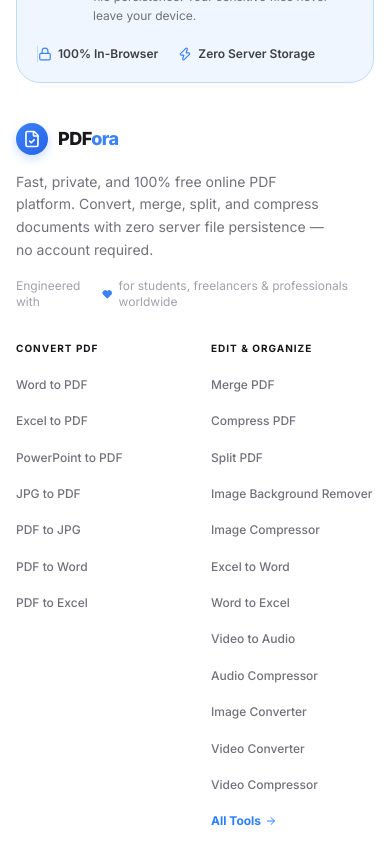
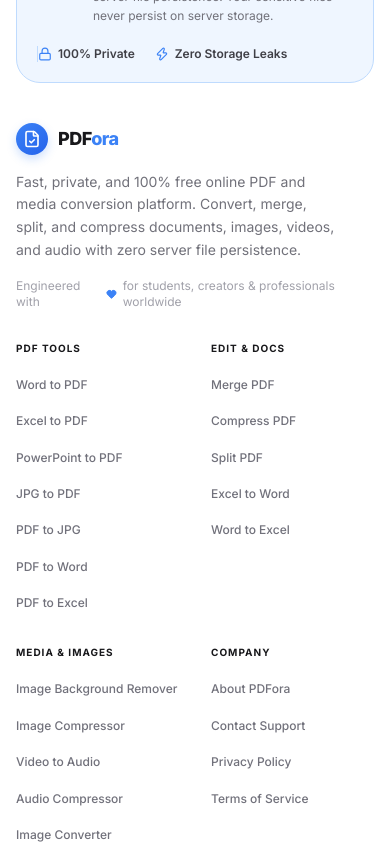
Before and after one commit to nimradeveloper812-collab/PDFora, a React (Vite) app: page / in a window 390 px wide. Shown: the part 10600-11444 px from the top of the page. Built offline with nearby package versions, Linux system fonts and the light colour scheme; a web font is replaced by a local one.

Commit message:
Display all 19 PDF, image, video, and audio tools in Header, Home, and Footer

```diff
--- a/src/components/layout/Footer.jsx
+++ b/src/components/layout/Footer.jsx
@@ -3,8 +3,9 @@
 import { FileCheck, ShieldCheck, Lock, Zap, Heart, ArrowRight } from 'lucide-react';
 import { TOOLS } from '../../data/toolsData';
 
-const convertTools = TOOLS.filter(t => t.category.startsWith('convert'));
-const organizeTools = TOOLS.filter(t => !t.category.startsWith('convert'));
+const pdfTools = TOOLS.filter(t => t.category.startsWith('convert'));
+const docTools = TOOLS.filter(t => t.category === 'organize' || t.category === 'optimize');
+const mediaTools = TOOLS.filter(t => ['image', 'video', 'audio'].includes(t.category));
 
 export default function Footer() {
   const year = new Date().getFullYear();
@@ -31,10 +32,10 @@
             </div>
             <div>
               <h4 className="text-sm font-bold" style={{ color: '#18181B' }}>
-                Private &amp; In-Browser
+                Private &amp; Secure Processing
               </h4>
               <p className="text-xs mt-0.5 leading-relaxed max-w-lg" style={{ color: '#71717A' }}>
-                All document processing runs client-side inside your browser sandbox with zero server file persistence. Your sensitive files never leave your device.
+                All document and media processing executes in secure memory sandboxes with zero server file persistence. Your sensitive files never persist on server storage.
               </p>
             </div>
           </div>
@@ -42,11 +43,11 @@
           <div className="flex items-center gap-5 shrink-0 sm:pl-4" style={{ borderLeft: '1px solid #BFDBFE' }}>
             <span className="flex items-center gap-1.5 text-xs font-semibold" style={{ color: '#3F3F46' }}>
               <Lock className="w-3.5 h-3.5 shrink-0" style={{ color: '#3B82F6' }} aria-hidden="true" />
-              100% In-Browser
+              100% Private
             </span>
             <span className="flex items-center gap-1.5 text-xs font-semibold" style={{ color: '#3F3F46' }}>
               <Zap className="w-3.5 h-3.5 shrink-0" style={{ color: '#3B82F6' }} aria-hidden="true" />
-              Zero Server Storage
+              Zero Storage Leaks
             </span>
           </div>
         </div>
@@ -54,7 +55,7 @@
 
       {/* ── Main Link Grid ─────────────────────────────────────── */}
       <div className="max-w-7xl mx-auto px-4 sm:px-6 lg:px-8 pt-10 pb-8">
-        <div className="grid grid-cols-2 md:grid-cols-3 lg:grid-cols-5 gap-8">
+        <div className="grid grid-cols-2 md:grid-cols-3 lg:grid-cols-6 gap-8">
 
           {/* Brand Column */}
           <div className="col-span-2 space-y-4">
@@ -81,8 +82,8 @@
             </Link>
 
             <p className="text-sm leading-relaxed max-w-xs" style={{ color: '#71717A' }}>
-              Fast, private, and 100% free online PDF platform. Convert, merge, split, and compress
-              documents with zero server file persistence — no account required.
+              Fast, private, and 100% free online PDF and media conversion platform. Convert, merge, split, and compress
+              documents, images, videos, and audio with zero server file persistence.
             </p>
 
             <div className="flex items-center gap-1.5 text-xs" style={{ color: '#A1A1AA' }}>
@@ -92,20 +93,20 @@
                 style={{ color: '#3B82F6', fill: '#3B82F6' }}
                 aria-hidden="true"
               />
-              <span>for students, freelancers &amp; professionals worldwide</span>
+              <span>for students, creators &amp; professionals worldwide</span>
             </div>
           </div>
 
-          {/* Convert Tools Column */}
+          {/* PDF Tools Column */}
           <div>
             <h5
               className="text-[10px] font-bold uppercase tracking-widest mb-4"
               style={{ color: '#18181B' }}
             >
-              Convert PDF
+              PDF Tools
             </h5>
             <ul className="space-y-2.5">
-              {convertTools.map(tool => (
+              {pdfTools.map(tool => (
                 <li key={tool.id}>
                   <Link
                     to={tool.path}
@@ -118,16 +119,16 @@
             </ul>
           </div>
 
-          {/* Organize / Optimize Column */}
+          {/* Organize / Document Tools Column */}
           <div>
             <h5
               className="text-[10px] font-bold uppercase tracking-widest mb-4"
               style={{ color: '#18181B' }}
             >
-              Edit &amp; Organize
+              Edit &amp; Docs
             </h5>
             <ul className="space-y-2.5">
-              {organizeTools.map(tool => (
+              {docTools.map(tool => (
                 <li key={tool.id}>
                   <Link
                     to={tool.path}
@@ -137,18 +138,28 @@
                   </Link>
                 </li>
               ))}
-              <li>
-                <Link
-                  to="/tools"
-                  className="inline-flex items-center gap-1 text-xs font-bold mt-1 group/more text-blue-500 hover:text-blue-600 hover:underline transition-all duration-150"
-                >
-                  All Tools
-                  <ArrowRight
-                    className="w-3 h-3 transition-transform group-hover/more:translate-x-0.5"
-                    aria-hidden="true"
-                  />
-                </Link>
-              </li>
+            </ul>
+          </div>
+
+          {/* Media & Image Tools Column */}
+          <div>
+            <h5
+              className="text-[10px] font-bold uppercase tracking-widest mb-4"
+              style={{ color: '#18181B' }}
+            >
+              Media &amp; Images
+            </h5>
+            <ul className="space-y-2.5">
+              {mediaTools.map(tool => (
+                <li key={tool.id}>
+                  <Link
+                    to={tool.path}
+                    className="text-xs font-medium text-zinc-500 hover:text-blue-500 hover:underline transition-all duration-150"
+                  >
+                    {tool.name}
+                  </Link>
+                </li>
+              ))}
             </ul>
           </div>
 
--- a/src/components/layout/Header.jsx
+++ b/src/components/layout/Header.jsx
@@ -110,8 +110,9 @@
     return () => document.removeEventListener('keydown', handleEscape);
   }, []);
 
-  const convertTools = TOOLS.filter(t => t.category.startsWith('convert'));
-  const otherTools  = TOOLS.filter(t => !t.category.startsWith('convert'));
+  const pdfTools = TOOLS.filter(t => t.category.startsWith('convert'));
+  const docTools = TOOLS.filter(t => t.category === 'organize' || t.category === 'optimize');
+  const mediaTools = TOOLS.filter(t => ['image', 'video', 'audio'].includes(t.category));
   const isToolsActive = location.pathname.startsWith('/tools');
 
   return (
@@ -185,7 +186,7 @@
                     : {}
                 }
               >
-                <span>PDF Tools</span>
+                <span>Tools Directory</span>
                 <ChevronDown
                   className={`w-3.5 h-3.5 transition-transform duration-250 ${isToolsOpen ? 'rotate-180' : ''}`}
                   style={{ color: isToolsOpen ? '#3B82F6' : '#A1A1AA' }}
@@ -198,7 +199,7 @@
                 <div
                   id="tools-dropdown"
                   role="menu"
-                  className="absolute top-full left-1/2 -translate-x-1/2 mt-2.5 w-[660px] bg-white rounded-2xl p-5 z-50 animate-slide-in-top"
+                  className="absolute top-full left-1/2 -translate-x-1/2 mt-2.5 w-[840px] bg-white rounded-2xl p-5 z-50 animate-slide-in-top"
                   style={{
                     border: '1px solid #BFDBFE',
                     boxShadow: '0 20px 48px rgba(59, 130, 246, 0.12), 0 4px 16px rgba(0,0,0,0.06)',
@@ -211,7 +212,7 @@
                       style={{ color: '#3B82F6' }}
                     >
                       <Sparkles className="w-3.5 h-3.5" aria-hidden="true" />
-                      PDF Tool Suite
+                      Complete Tools Directory
                     </span>
                     <Link
                       to="/tools"
@@ -228,17 +229,17 @@
                     </Link>
                   </div>
 
-                  <div className="grid grid-cols-2 gap-4">
-                    {/* Left — Convert */}
+                  <div className="grid grid-cols-3 gap-4">
+                    {/* Column 1 — PDF Tools */}
                     <div>
                       <div
                         className="px-2 mb-2 text-[10px] font-bold uppercase tracking-wider"
                         style={{ color: '#A1A1AA' }}
                       >
-                        Convert PDF
+                        PDF Converters
                       </div>
-                      <div className="space-y-0.5">
-                        {convertTools.slice(0, 4).map(tool => {
+                      <div className="space-y-0.5 max-h-[320px] overflow-y-auto pr-1">
+                        {pdfTools.map(tool => {
                           const Icon = iconMap[tool.iconName] || FileText;
                           return (
                             <Link
@@ -249,14 +250,14 @@
                               onFocus={() => prefetchTool(tool.id)}
                               onTouchStart={() => prefetchTool(tool.id)}
                               role="menuitem"
-                              className="flex items-center gap-3 p-2.5 rounded-xl transition-all duration-150 group/item hover:bg-blue-50"
+                              className="flex items-center gap-2.5 p-2 rounded-xl transition-all duration-150 group/item hover:bg-blue-50"
                               style={{ textDecoration: 'none' }}
                             >
                               <div
-                                className="w-8 h-8 rounded-lg flex items-center justify-center shrink-0 transition-all duration-150 group-hover/item:scale-105"
+                                className="w-7 h-7 rounded-lg flex items-center justify-center shrink-0 transition-all duration-150 group-hover/item:scale-105"
                                 style={{ background: '#DBEAFE', color: '#3B82F6' }}
                               >
-                                <Icon className="w-4 h-4" aria-hidden="true" />
+                                <Icon className="w-3.5 h-3.5" aria-hidden="true" />
                               </div>
                               <div className="min-w-0">
                                 <div
@@ -265,12 +266,6 @@
                                 >
                                   {tool.name}
                                 </div>
-                                <p
-                                  className="text-[11px] truncate mt-0.5"
-                                  style={{ color: '#A1A1AA' }}
-                                >
-                                  {tool.shortDesc}
-                                </p>
                               </div>
                             </Link>
                           );
@@ -278,16 +273,16 @@
                       </div>
                     </div>
 
-                    {/* Right — Organize & Optimize */}
+                    {/* Column 2 — Document & Organize */}
                     <div>
                       <div
                         className="px-2 mb-2 text-[10px] font-bold uppercase tracking-wider"
                         style={{ color: '#A1A1AA' }}
                       >
-                        Edit &amp; Optimize
+                        Edit &amp; Organize
                       </div>
-                      <div className="space-y-0.5">
-                        {[...otherTools, ...convertTools.slice(4)].map(tool => {
+                      <div className="space-y-0.5 max-h-[320px] overflow-y-auto pr-1">
+                        {docTools.map(tool => {
                           const Icon = iconMap[tool.iconName] || FileText;
                           return (
                             <Link
@@ -298,14 +293,14 @@
                               onFocus={() => prefetchTool(tool.id)}
                               onTouchStart={() => prefetchTool(tool.id)}
                               role="menuitem"
-                              className="flex items-center gap-3 p-2.5 rounded-xl transition-all duration-150 group/item hover:bg-blue-50"
+                              className="flex items-center gap-2.5 p-2 rounded-xl transition-all duration-150 group/item hover:bg-blue-50"
                               style={{ textDecoration: 'none' }}
                             >
                               <div
-                                className="w-8 h-8 rounded-lg flex items-center justify-center shrink-0 transition-all duration-150 group-hover/item:scale-105"
+                                className="w-7 h-7 rounded-lg flex items-center justify-center shrink-0 transition-all duration-150 group-hover/item:scale-105"
                                 style={{ background: '#DBEAFE', color: '#3B82F6' }}
                               >
-                                <Icon className="w-4 h-4" aria-hidden="true" />
+                                <Icon className="w-3.5 h-3.5" aria-hidden="true" />
                               </div>
                               <div className="min-w-0">
                                 <div
@@ -314,12 +309,49 @@
                                 >
                                   {tool.name}
                                 </div>
-                                <p
-                                  className="text-[11px] truncate mt-0.5"
-                                  style={{ color: '#A1A1AA' }}
+                              </div>
+                            </Link>
+                          );
+                        })}
+                      </div>
+                    </div>
+
+                    {/* Column 3 — Media & Images */}
+                    <div>
+                      <div
+                        className="px-2 mb-2 text-[10px] font-bold uppercase tracking-wider"
+                        style={{ color: '#A1A1AA' }}
+                      >
+                        Media &amp; Images
+                      </div>
+                      <div className="space-y-0.5 max-h-[320px] overflow-y-auto pr-1">
+                        {mediaTools.map(tool => {
+                          const Icon = iconMap[tool.iconName] || FileText;
+                          return (
+                            <Link
+                              key={tool.id}
+                              to={tool.path}
+                              onClick={() => setIsToolsOpen(false)}
+                              onMouseEnter={() => prefetchTool(tool.id)}
+                              onFocus={() => prefetchTool(tool.id)}
+                              onTouchStart={() => prefetchTool(tool.id)}
+                              role="menuitem"
+                              className="flex items-center gap-2.5 p-2 rounded-xl transition-all duration-150 group/item hover:bg-blue-50"
+                              style={{ textDecoration: 'none' }}
+                            >
+                              <div
+                                className="w-7 h-7 rounded-lg flex items-center justify-center shrink-0 transition-all duration-150 group-hover/item:scale-105"
+                                style={{ background: '#DBEAFE', color: '#3B82F6' }}
+                              >
+                                <Icon className="w-3.5 h-3.5" aria-hidden="true" />
+                              </div>
+                              <div className="min-w-0">
+                                <div
+                                  className="text-xs font-semibold transition-colors group-hover/item:text-blue-600 truncate"
+                                  style={{ color: '#18181B' }}
                                 >
-                                  {tool.shortDesc}
-                                </p>
+                                  {tool.name}
+                                </div>
                               </div>
                             </Link>
                           );
@@ -447,10 +479,10 @@
                   className="text-[10px] font-bold uppercase tracking-widest mb-2.5"
                   style={{ color: '#3B82F6' }}
                 >
-                  Popular Converters
+                  PDF Converters
                 </p>
                 <div className="grid grid-cols-2 gap-1">
-                  {convertTools.slice(0, 4).map(t => (
+                  {pdfTools.slice(0, 6).map(t => (
                     <Link
                       key={t.id}
                       to={t.path}
@@ -474,10 +506,10 @@
                   className="text-[10px] font-bold uppercase tracking-widest mb-2.5"
                   style={{ color: '#3B82F6' }}
                 >
-                  Edit &amp; Organize
+                  Media &amp; Image Tools
                 </p>
                 <div className="grid grid-cols-2 gap-1">
-                  {otherTools.map(t => (
+                  {mediaTools.map(t => (
                     <Link
                       key={t.id}
                       to={t.path}
```
